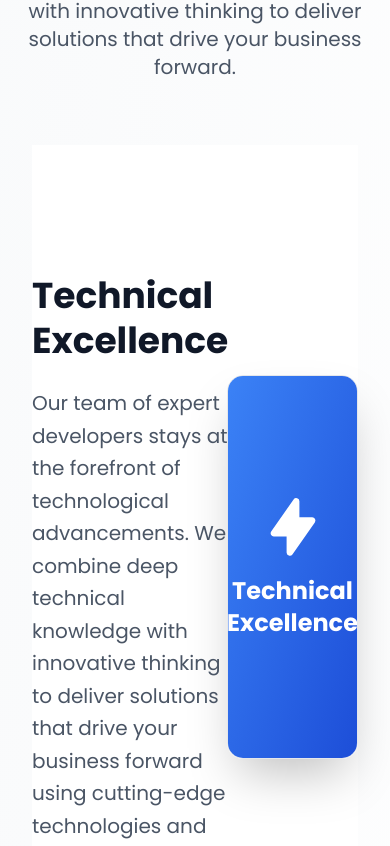
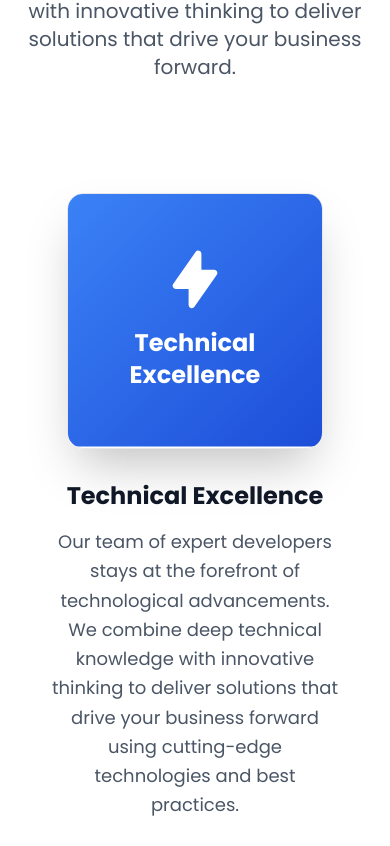
Before and after one commit to gokulm230/Xyndrix_website, a Next.js app in the folder xyndrix-innovations-master/: page /Home in a window 390 px wide. Shown: the part 1145-1991 px from the top of the page. Built offline with nearby package versions, Linux system fonts and the light colour scheme.

Commit message:
Refactor code structure for improved readability and maintainability

```diff
--- a/xyndrix-innovations-master/app/Components/header.jsx
+++ b/xyndrix-innovations-master/app/Components/header.jsx
@@ -115,7 +115,7 @@ export default function Header() {
   return (
     <header className="font-sans">
       {/* Navigation Bar */}
-      <nav className="flex items-center justify-center p-4 lg:px-16 shadow-sm bg-white sticky top-0 z-[60]">
+      <nav className="flex items-center justify-center p-4 lg:px-16 shadow-sm bg-gray-800 sticky top-0 z-70">
         <div className="flex items-center mr-8">
           <Link href="/Home" className="flex items-center">
             <Image
--- a/xyndrix-innovations-master/app/Components/ui/why-choose-xyndrix-sticky.jsx
+++ b/xyndrix-innovations-master/app/Components/ui/why-choose-xyndrix-sticky.jsx
@@ -187,7 +187,7 @@ export function WhyChooseXyndrixSticky() {
   }, []);
 
   return (
-    <div ref={containerRef} className="w-full py-20 bg-gradient-to-br from-gray-50 to-white overflow-hidden">
+    <div ref={containerRef} className="w-full py-20  from-gray-50 to-white overflow-hidden">
       <div className="max-w-7xl mx-auto px-4 sm:px-6 lg:px-8">
         {/* Section Header */}
         <div ref={headerRef} className="text-center mb-16">
--- a/xyndrix-innovations-master/components/ui/sticky-scroll-reveal.jsx
+++ b/xyndrix-innovations-master/components/ui/sticky-scroll-reveal.jsx
@@ -45,7 +45,8 @@ export const StickyScroll = ({
 
   return (
     <div className="relative bg-white" ref={ref}>
-      <div className="flex max-w-7xl mx-auto relative">
+      {/* Desktop Layout */}
+      <div className="hidden lg:flex max-w-7xl mx-auto relative">
         {/* Left side - Scrollable content */}
         <div className="w-1/2 pr-8 relative z-10">
           <motion.div
@@ -120,7 +121,7 @@ export const StickyScroll = ({
           </motion.div>
         </div>
 
-        {/* Right side - Scrolls with content; each card aligns with its section */}
+        {/* Right side - Desktop only - Scrolls with content; each card aligns with its section */}
         <div className="w-1/2 pl-8">
           <div className="space-y-0">
             {content.map((item, index) => (
@@ -146,6 +147,101 @@ export const StickyScroll = ({
           </div>
         </div>
       </div>
+
+      {/* Mobile Layout - Alternating SVG and Content */}
+      <div className="lg:hidden max-w-4xl mx-auto px-4">
+        <motion.div
+          animate={{
+            backgroundColor: backgroundColors[activeCard % backgroundColors.length],
+          }}
+          className="space-y-0">
+          {content.map((item, index) => (
+            <div
+              key={`mobile-${item.title + index}`}
+              ref={(el) => (sectionsRef.current[index] = el)}
+              className="py-12 sm:py-16"
+            >
+              {/* SVG First */}
+              <div className="flex items-center justify-center mb-8 sm:mb-12">
+                <motion.div
+                  initial={{ opacity: 0, scale: 0.9 }}
+                  whileInView={{ opacity: 1, scale: 1 }}
+                  viewport={{ once: false, amount: 0.5 }}
+                  animate={{
+                    opacity: activeCard === index ? 1 : 0.8,
+                    scale: activeCard === index ? 1 : 0.95,
+                  }}
+                  transition={{ duration: 0.35 }}
+                  className={cn(
+                    "h-64 w-64 sm:h-80 sm:w-80 md:h-96 md:w-96 overflow-hidden rounded-2xl shadow-2xl border border-gray-200 mx-auto",
+                    contentClassName
+                  )}
+                >
+                  {item.content}
+                </motion.div>
+              </div>
+
+              {/* Content Below SVG */}
+              <div className="text-center">
+                <motion.div
+                  initial={{ opacity: 0, y: 30 }}
+                  whileInView={{ opacity: 1, y: 0 }}
+                  viewport={{ once: false, amount: 0.6 }}
+                  transition={{ duration: 0.6, delay: 0.2 }}
+                >
+                  <motion.h2
+                    animate={{
+                      opacity: activeCard === index ? 1 : 0.7,
+                      scale: activeCard === index ? 1 : 0.98,
+                    }}
+                    transition={{ duration: 0.5 }}
+                    className="text-2xl sm:text-3xl md:text-4xl font-bold text-gray-900 mb-4 sm:mb-6 leading-tight">
+                    {item.title}
+                  </motion.h2>
+                  <motion.p
+                    animate={{
+                      opacity: activeCard === index ? 1 : 0.7,
+                    }}
+                    transition={{ duration: 0.5 }}
+                    className="text-lg sm:text-xl text-gray-600 leading-relaxed max-w-2xl mx-auto">
+                    {item.description}
+                  </motion.p>
+
+                  {/* Progress indicator */}
+                  <motion.div
+                    className="mt-6 sm:mt-8 flex items-center justify-center space-x-2"
+                    animate={{
+                      opacity: activeCard === index ? 1 : 0.5,
+                    }}
+                  >
+                    <span className="text-sm font-medium text-gray-500">
+                      {String(index + 1).padStart(2, '0')}
+                    </span>
+                    <div className="flex space-x-1">
+                      {content.map((_, i) => (
+                        <motion.div
+                          key={i}
+                          className={`h-1 w-6 sm:w-8 rounded-full ${
+                            i === activeCard ? 'bg-blue-600' : 'bg-gray-300'
+                          }`}
+                          animate={{
+                            backgroundColor: i === activeCard ? '#2563eb' : '#d1d5db',
+                            scale: i === activeCard ? 1.1 : 1,
+                          }}
+                          transition={{ duration: 0.3 }}
+                        />
+                      ))}
+                    </div>
+                    <span className="text-sm font-medium text-gray-500">
+                      {String(content.length).padStart(2, '0')}
+                    </span>
+                  </motion.div>
+                </motion.div>
+              </div>
+            </div>
+          ))}
+        </motion.div>
+      </div>
     </div>
   );
 };
```
Also changed, not shown: 1 other file (tests, documents, lock files or other folders).
